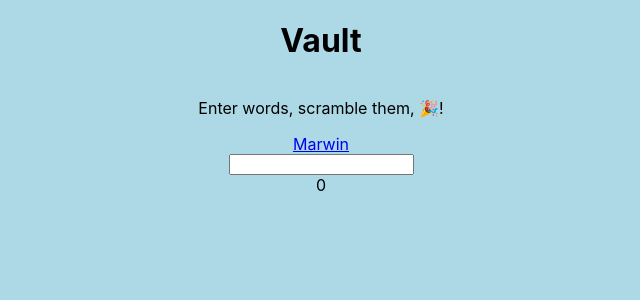
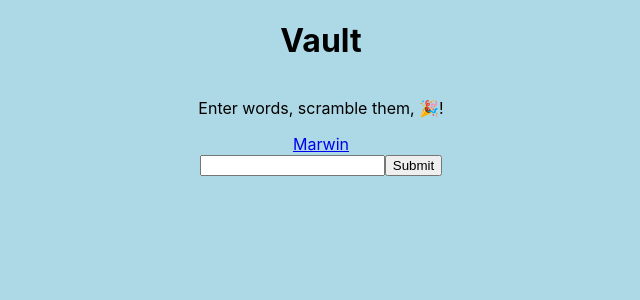
Before and after one commit to phlgr/vault, a React (Vite) app: page / in a window 1280 px wide. Shown: the top 300 px of the page, without its empty margins (319-959 px from the left). Built offline with nearby package versions, Linux system fonts and the light colour scheme; no server answers.

Commit message:
✨ Implement submit button

```diff
--- a/src/app/pages/Dashboard/Dashboard.tsx
+++ b/src/app/pages/Dashboard/Dashboard.tsx
@@ -7,11 +7,6 @@ export default function Dashboard(): JSX.Element {
   const [credentials, setCredentials] = useState<Credential[]>([]);
   const [masterPassword, setMasterPassword] = useState('');
 
-  // inside useEffect we want to
-  // fetch credentials, then setCredentials to fetched credentials
-  // callback fn, deps array
-
-  useEffect(() => {
   async function fetchCredentials() {
     const response = await fetch(`/api/credentials/`, {
       headers: {
@@ -21,7 +16,11 @@ export default function Dashboard(): JSX.Element {
     const credentials = await response.json();
     setCredentials(credentials);
   }
-    fetchCredentials();
+
+  useEffect(() => {
+    if (!masterPassword) {
+      setCredentials([]);
+    }
   }, [masterPassword]);
 
   return (
@@ -29,13 +28,27 @@ export default function Dashboard(): JSX.Element {
       <h1>Vault</h1>
       <p>Enter words, scramble them, 🎉!</p>
       <Link to="password/marwin">Marwin</Link>
+      <form
+        onSubmit={(event) => {
+          event.preventDefault();
+          fetchCredentials();
+        }}
+      >
         <input
           type="password"
           value={masterPassword}
           onChange={(event) => setMasterPassword(event.target.value)}
         />
-      {credentials.length &&
-        credentials.forEach((credential) => console.log(credential))}
+        <button type="submit">Submit</button>
+      </form>
+      {credentials.length !== 0 &&
+        credentials.map((credential) => (
+          <div>
+            <p>{credential.service}</p>
+            <p>{credential.username}</p>
+            <p>{credential.password}</p>
+          </div>
+        ))}
     </main>
   );
 }
```
Lines whose indentation alone changed are shown as unchanged.
